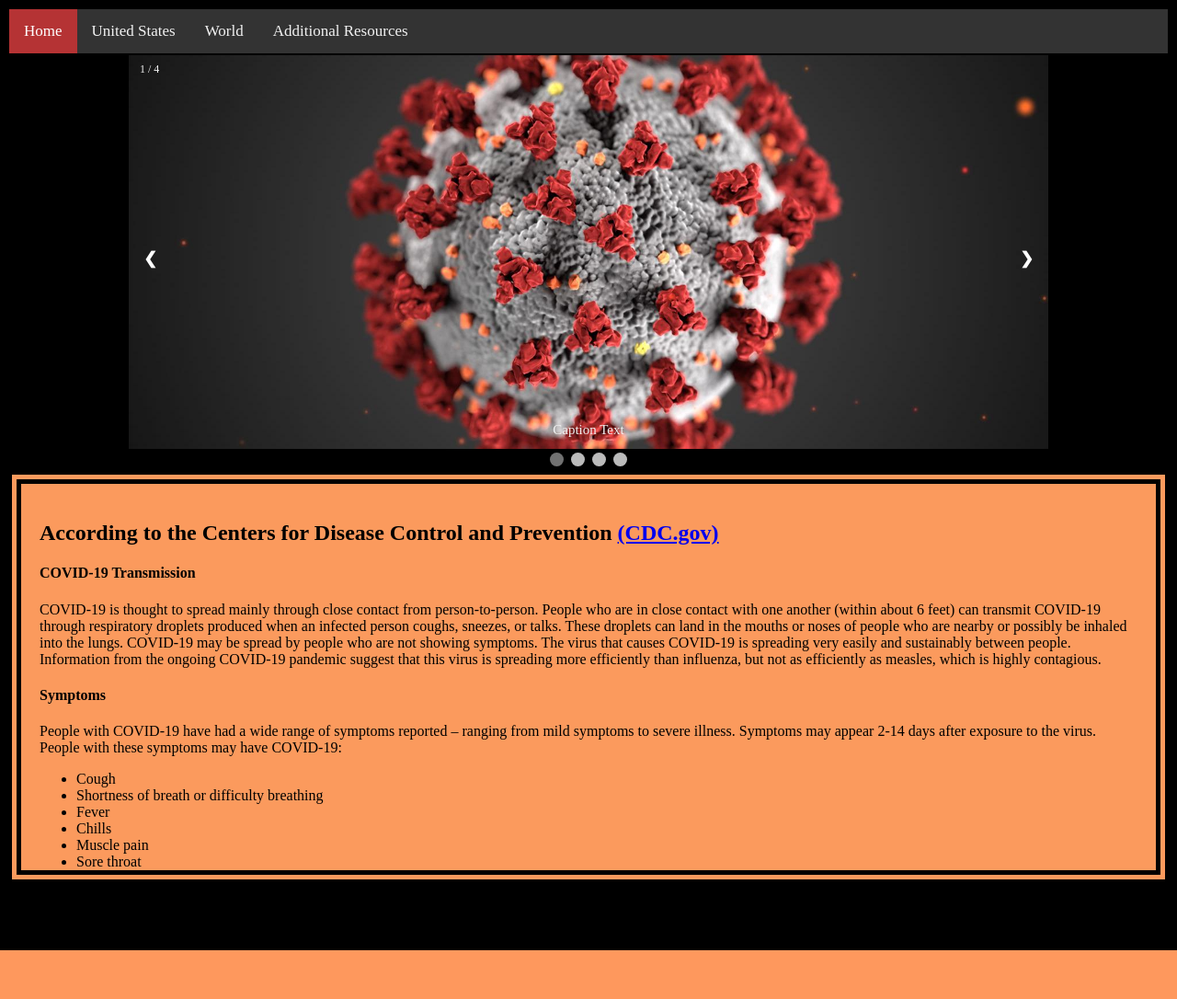
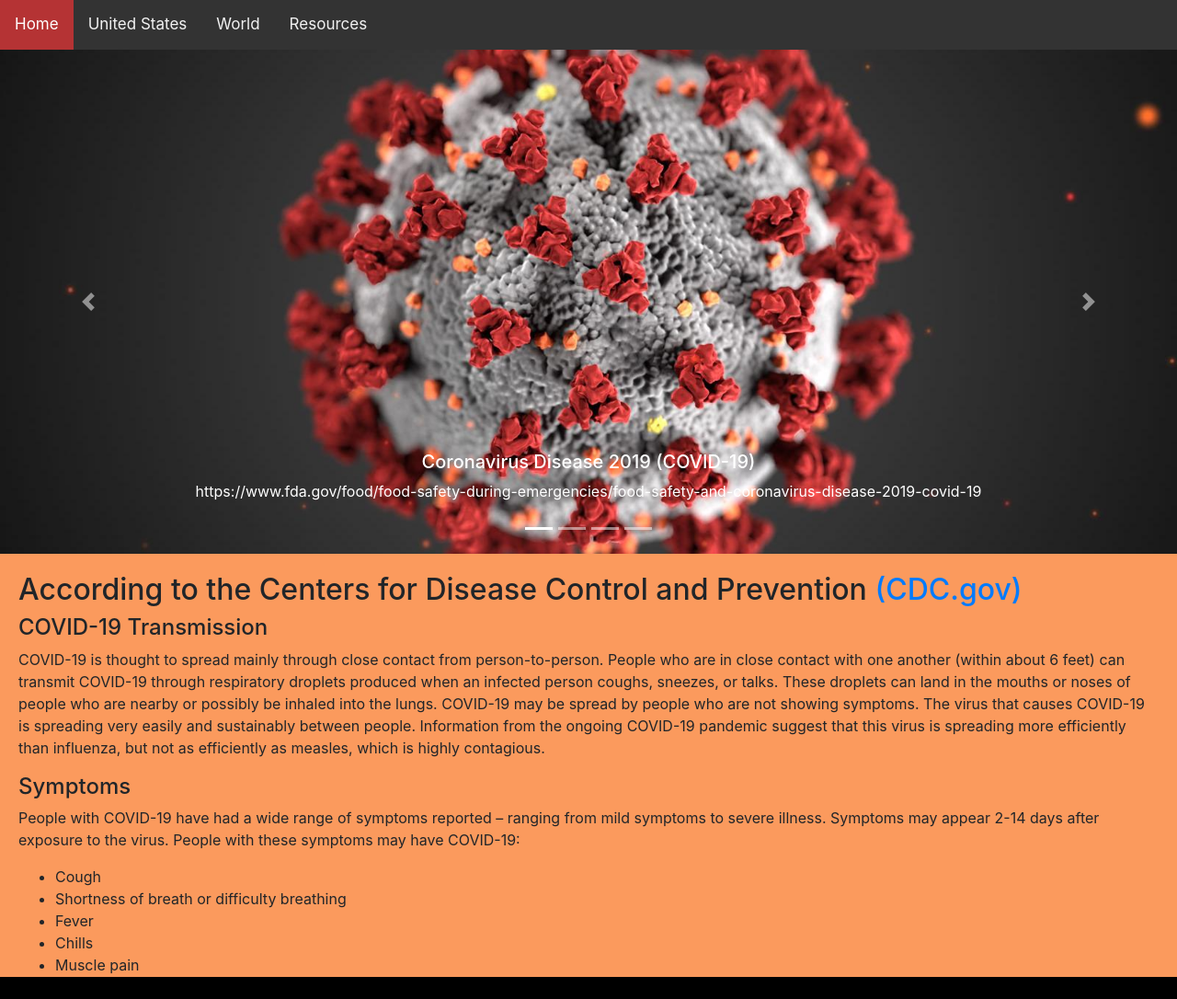
Before and after one commit to crowleyjm/covid_data_tracker, a PHP site: page /home.html in a window 1280 px wide. Shown: the whole page at 92% size. Before the commit the page ends 1033 px from the top, so only its background shows below. Run offline with PHP 8.4, Linux system fonts and the light colour scheme.

Commit message:
mostly done commit

```diff
--- a/home.css
+++ b/home.css
@@ -5,8 +5,6 @@
 .navMenu {
   background-color: #333;
   overflow: hidden;
-  border-style: solid;
-  border-width:2px;
 }
 
 /* Style the links inside the navigation bar */
@@ -31,124 +29,9 @@
   color: white;
 }
 
-
-/*carousel styling*/
-* {
-    box-sizing: border-box
-}
-
-/* Slideshow container */
-.slideshow-container {
-    max-width: 1000px;
-    position: relative;
-    margin: auto;
-}
-
-/* Hide the images by default */
-.mySlides {
-    display: none;
-}
-
-/* Next & previous buttons */
-.prev, .next {
-    cursor: pointer;
-    position: absolute;
-    top: 50%;
-    width: auto;
-    margin-top: -22px;
-    padding: 16px;
-    color: white;
-    font-weight: bold;
-    font-size: 18px;
-    transition: 0.6s ease;
-    border-radius: 0 3px 3px 0;
-    user-select: none;
-}
-
-/* Position the "next button" to the right */
-.next {
-    right: 0;
-    border-radius: 3px 0 0 3px;
-}
-
-    /* On hover, add a black background color with a little bit see-through */
-    .prev:hover, .next:hover {
-        background-color: rgba(0,0,0,0.8);
-    }
-
-/* Caption text */
-.text {
-    color: #f2f2f2;
-    font-size: 15px;
-    padding: 8px 12px;
-    position: absolute;
-    bottom: 8px;
-    width: 100%;
-    text-align: center;
-}
-
-/* Number text (1/4 etc) */
-.numbertext {
-    color: #f2f2f2;
-    font-size: 12px;
-    padding: 8px 12px;
-    position: absolute;
-    top: 0;
-}
-
-/* The dots/bullets/indicators */
-.dot {
-    cursor: pointer;
-    height: 15px;
-    width: 15px;
-    margin: 0 2px;
-    background-color: #bbb;
-    border-radius: 50%;
-    display: inline-block;
-    transition: background-color 0.6s ease;
-}
-
-    .active, .dot:hover {
-        background-color: #717171;
-    }
-
-/* Fading animation */
-.fade {
-    -webkit-animation-name: fade;
-    -webkit-animation-duration: 1.5s;
-    animation-name: fade;
-    animation-duration: 1.5s;
-}
-
-@-webkit-keyframes fade {
-    from {
-        opacity: .4
-    }
-
-    to {
-        opacity: 1
-    }
-}
-
-@keyframes fade {
-    from {
-        opacity: .4
-    }
-
-    to {
-        opacity: 1
-    }
-}
-
 div.transmission {
-    height: 450px;
+    height: 460px;
     background-color: #fb9a5d;
-    border-style: double;
-    border-width: 15px;
     padding: 20px;
     overflow: scroll;
 }
-
-div.map {
-    margin-right: 50px;
-}
--- a/home.html
+++ b/home.html
@@ -6,6 +6,7 @@
 <head>
   <meta charset="utf-8" />
   <title>CS290 Project</title>
+  <link rel="stylesheet" href="https://stackpath.bootstrapcdn.com/bootstrap/4.5.0/css/bootstrap.min.css" integrity="sha384-9aIt2nRpC12Uk9gS9baDl411NQApFmC26EwAOH8WgZl5MYYxFfc+NcPb1dKGj7Sk" crossorigin="anonymous">
   <link rel="stylesheet" href="home.css" type="text/css">
 </head>
 <body>
@@ -14,49 +15,58 @@
         <a class="active" href="#home">Home</a>
         <a href="us.html">United States</a>
         <a href="world.html">World</a>
-        <a href="resources.html">Additional Resources</a>
+        <a href="resources.html">Resources</a>
     </div>
     <!-- Slideshow carousel -->
-    <div class="slideshow-container">
-
-        <!-- Full-width images with number and caption text -->
-        <div class="mySlides fade">
-            <div class="numbertext">1 / 4</div>
-            <img src="fda-covid19-1600x900.jpg" style="width:100%">
-            <div class="text">Caption Text</div>
+    <div id="carousel" class="carousel slide" data-ride="carousel">
+        <ol class="carousel-indicators">
+            <li data-target="#carousel" data-slide-to="0" class="active"></li>
+            <li data-target="#carousel" data-slide-to="1"></li>
+            <li data-target="#carousel" data-slide-to="2"></li>
+            <li data-target="#carousel" data-slide-to="3"></li>
+        </ol>
+        <div class="carousel-inner">
+            <div class="carousel-item active">
+                <img src="fda-covid19-1600x900.jpg" class="d-block w-100">
+                <div class="carousel-caption d-none d-md-block">
+                    <h5>Coronavirus Disease 2019 (COVID-19)</h5>
+                    <p>https://www.fda.gov/food/food-safety-during-emergencies/food-safety-and-coronavirus-disease-2019-covid-19</p>
+                </div>
+            </div>
+            <div class="carousel-item">
+                <img src="time-covid-19-wash-hands-dry-skin_resize.jpg" class="d-block w-100">
+                <div class="carousel-caption d-none d-md-block">
+                    <h5 class="text-muted">Wash hands with soap and water</h5>
+                    <p class="text-muted">https://api.time.com/wp-content/uploads/2020/03/covid-19-wash-hands-dry-skin.jpg?quality=85&w=1200&h=628&crop=1</p>
+                </div>
+            </div>
+            <div class="carousel-item">
+                <img src="wnpr-testing-03-16-2020_ja_1944a_1_resize.jpg" class="d-block w-100">
+                <div class="carousel-caption d-none d-md-block">
+                    <h5 class="text-muted">Wear a mask to decrease risk of spreading COVID-19 to others</h5>
+                    <p class="text-muted">https://www.wnpr.org/post/new-covid-19-deaths-grow-lamont-considers-executive-order-masks-statewide</p>
+                </div>
+            </div>
+            <div class="carousel-item">
+                <img src="cnbc-106494535-1587160437387gettyimages-1210300981_resize.jpeg" class="d-block w-100">
+                <div class="carousel-caption d-none d-md-block">
+                    <h5>Get tested if you have symptoms or have been exposed to a known case of COVID-19</h5>
+                    <p>https://image.cnbcfm.com/api/v1/image/106494535-1587160437387gettyimages-1210300981.jpeg?v=1587160515&w=678&h=381</p>
+                </div>
+            </div>
         </div>
-
-        <div class="mySlides fade">
-            <div class="numbertext">2 / 4</div>
-            <img src="time-covid-19-wash-hands-dry-skin_resize.jpg" style="width:100%">
-            <div class="text">Caption Two</div>
-        </div>
-
-        <div class="mySlides fade">
-            <div class="numbertext">3 / 4</div>
-            <img src="wnpr-testing-03-16-2020_ja_1944a_1_resize.jpg" style="width:100%">
-            <div class="text">Caption Three</div>
-        </div>
-
-        <div class="mySlides fade">
-            <div class="numbertext">4 / 4</div>
-            <img src="cnbc-106494535-1587160437387gettyimages-1210300981_resize.jpeg" style="width:100%">
-            <div class="text">Caption Four</div>
-        </div>
-
-        <!-- Next and previous buttons -->
-        <a class="prev" onclick="plusSlides(-1)">&#10094;</a>
-        <a class="next" onclick="plusSlides(1)">&#10095;</a>
-    </div>
-    <!-- The dots/circles -->
-    <div style="text-align:center">
-        <span class="dot" onclick="currentSlide(1)"></span>
-        <span class="dot" onclick="currentSlide(2)"></span>
-        <span class="dot" onclick="currentSlide(3)"></span>
-        <span class="dot" onclick="currentSlide(4)"></span>
+        <a class="carousel-control-prev" href="#carousel" role="button" data-slide="prev">
+            <span class="carousel-control-prev-icon" aria-hidden="true"></span>
+            <span class="sr-only">Previous</span>
+        </a>
+        <a class="carousel-control-next" href="#carousel" role="button" data-slide="next">
+            <span class="carousel-control-next-icon" aria-hidden="true"></span>
+            <span class="sr-only">Next</span>
+        </a>
     </div>
     <div class="transmission">
-        <h2>According to the Centers for Disease Control and Prevention
+        <h2>
+            According to the Centers for Disease Control and Prevention
             <a href="https://www.cdc.gov/coronavirus/2019-ncov/index.html">(CDC.gov)</a>
         </h2>
         <h4>COVID-19 Transmission</h4>
@@ -95,6 +105,9 @@
         </p>
     </div>
     <br>
+    <script src="https://code.jquery.com/jquery-3.5.1.slim.min.js" integrity="sha384-DfXdz2htPH0lsSSs5nCTpuj/zy4C+OGpamoFVy38MVBnE+IbbVYUew+OrCXaRkfj" crossorigin="anonymous"></script>
+    <script src="https://cdn.jsdelivr.net/npm/popper.js@1.16.0/dist/umd/popper.min.js" integrity="sha384-Q6E9RHvbIyZFJoft+2mJbHaEWldlvI9IOYy5n3zV9zzTtmI3UksdQRVvoxMfooAo" crossorigin="anonymous"></script>
+    <script src="https://stackpath.bootstrapcdn.com/bootstrap/4.5.0/js/bootstrap.min.js" integrity="sha384-OgVRvuATP1z7JjHLkuOU7Xw704+h835Lr+6QL9UvYjZE3Ipu6Tp75j7Bh/kR0JKI" crossorigin="anonymous"></script>
     <script src="home.js"></script>
 </body>
 </html>
--- a/home.js
+++ b/home.js
@@ -1,47 +1,3 @@
 //CS290 Project
 
-var slideIndex = 1;
-showSlides(slideIndex);
-
-// Next/previous controls
-function plusSlides(n) {
-  showSlides(slideIndex += n);
-}
-
-// Thumbnail image controls
-function currentSlide(n) {
-  showSlides(slideIndex = n);
-}
-
-function showSlides(n) {
-  var i;
-  var slides = document.getElementsByClassName("mySlides");
-  var dots = document.getElementsByClassName("dot");
-  if (n > slides.length) {slideIndex = 1}
-  if (n < 1) {slideIndex = slides.length}
-  for (i = 0; i < slides.length; i++) {
-      slides[i].style.display = "none";
-  }
-  for (i = 0; i < dots.length; i++) {
-      dots[i].className = dots[i].className.replace(" active", "");
-  }
-  slides[slideIndex-1].style.display = "block";
-  dots[slideIndex-1].className += " active";
-}
-
-//var slideIndex = 0;
-//showSlides();
-
-function autoSlides() {
-  var i;
-  var slides = document.getElementsByClassName("mySlides");
-  for (i = 0; i < slides.length; i++) {
-    slides[i].style.display = "none";
-  }
-  slideIndex++;
-  if (slideIndex > slides.length) {slideIndex = 1}
-  slides[slideIndex-1].style.display = "block";
-  setTimeout(showSlides, 7000); // Change image every 7 seconds
-}
-
 document.body.style.backgroundColor = "black";
--- a/us.css
+++ b/us.css
@@ -4,8 +4,6 @@
 .navMenu {
   background-color: #333;
   overflow: hidden;
-  border-style: solid;
-  border-width:2px;
 }
 
 /* Style the links inside the navigation bar */
@@ -39,7 +37,4 @@
 
 fieldset {
     background-color: #fb9a5d;
-    border-style: inset;
-    border-color: black;
-    border-width: 2px;
 }
--- a/us.js
+++ b/us.js
@@ -1,4 +1,4 @@
-//Activity 5: Ajax Interactions: GET
+//CS290 Project
 
 document.addEventListener("DOMContentLoaded", bindButtons);  //listener for DOM content loaded
 
@@ -61,7 +61,7 @@
         document.getElementById("date").textContent = obj.data_as_of;
         document.getElementById("start").textContent = obj.start_week;
         document.getElementById("end").textContent = obj.end_week;
-        document.getElementById("download").value = "Download data for " + obj.state;
+        document.getElementById("download").value = "Download all data for " + obj.state;
         console.log(obj.footnote)
         if (typeof obj.footnote !== "undefined") {
         document.getElementById("note").textContent = "*Note: " + obj.footnote;
--- a/world.css
+++ b/world.css
@@ -4,8 +4,6 @@
 .navMenu {
   background-color: #333;
   overflow: hidden;
-  border-style: solid;
-  border-width:2px;
 }
 
 /* Style the links inside the navigation bar */
```
Also changed, not shown: carousel.txt (added, +38 -0 lines), resources.css (+7 -2 lines), resources.html (+72 -2 lines), resources.js (+29 -15 lines), us.html (+6 -2 lines), world.html (+20 -13 lines), world.js (added, +85 -0 lines).
